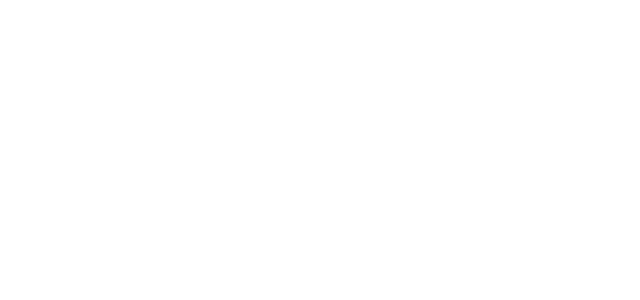
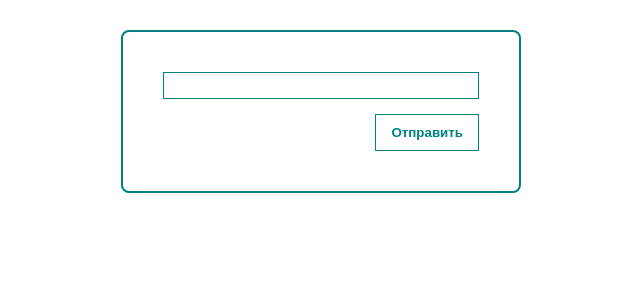
Before and after one commit to Virus1es/real-time-chats, a React (Vite) app in the folder client/: page / in a window 1280 px wide. Shown: the top 300 px of the page, without its empty margins (319-959 px from the left). Built offline with nearby package versions, Linux system fonts and the light colour scheme.

Commit message:
feat: use new component

```diff
--- a/client/src/App.jsx
+++ b/client/src/App.jsx
@@ -1,10 +1,12 @@
 import './App.css'
+import LongPulling from "./LongPulling.jsx";
 
 function App() {
 
 
   return (
       <>
+          <LongPulling/>
       </>
   )
 }
```
